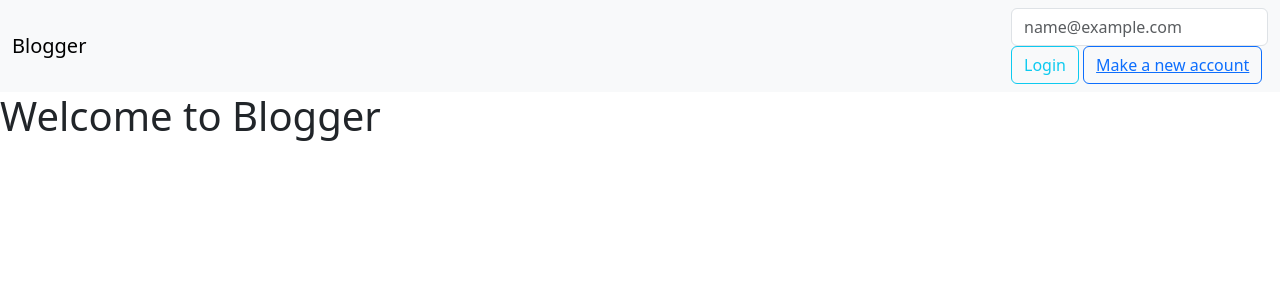
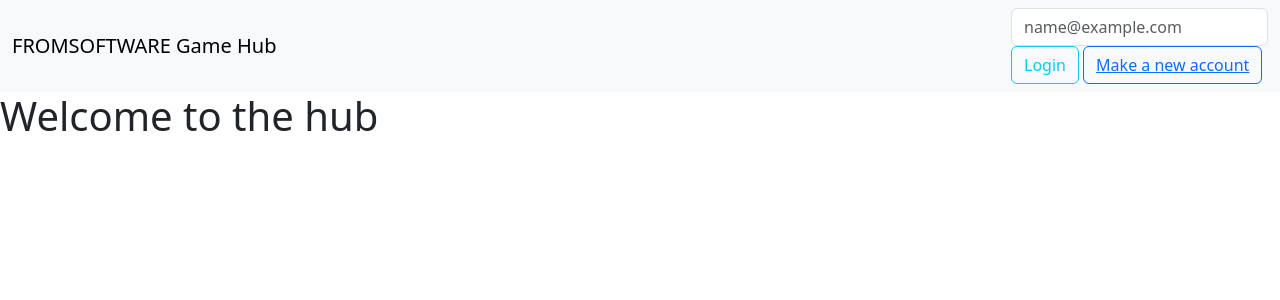
Before and after one commit to boothe0/blogPostApp, a Flask app: page / in a window 1280 px wide. Shown: the top 300 px of the page. Run offline with Flask 3, Linux system fonts and the light colour scheme.

Commit message:
Small changes

```diff
--- a/templates/home.html
+++ b/templates/home.html
@@ -8,7 +8,7 @@
 <body>
     <nav class="navbar bg-body-tertiary">
         <div class="container-fluid">
-            <a class="navbar-brand">Blogger</a>
+            <a class="navbar-brand">FROMSOFTWARE Game Hub</a>
             <form method="POST" action="{{ url_for('handle_login')}}">
                 <input class="form-control me2" name="emailPremade" type="email" placeholder="name@example.com" aria-label="Search">
                 <button type="submit" class="btn btn-outline-info">
@@ -22,7 +22,7 @@
     </nav>
     {% extends "layout.html" %}
     {% block content %}
-        <h1>Welcome to Blogger</h1>
+        <h1>Welcome to the hub</h1>
     {% endblock content %}
 
 </body>
```
